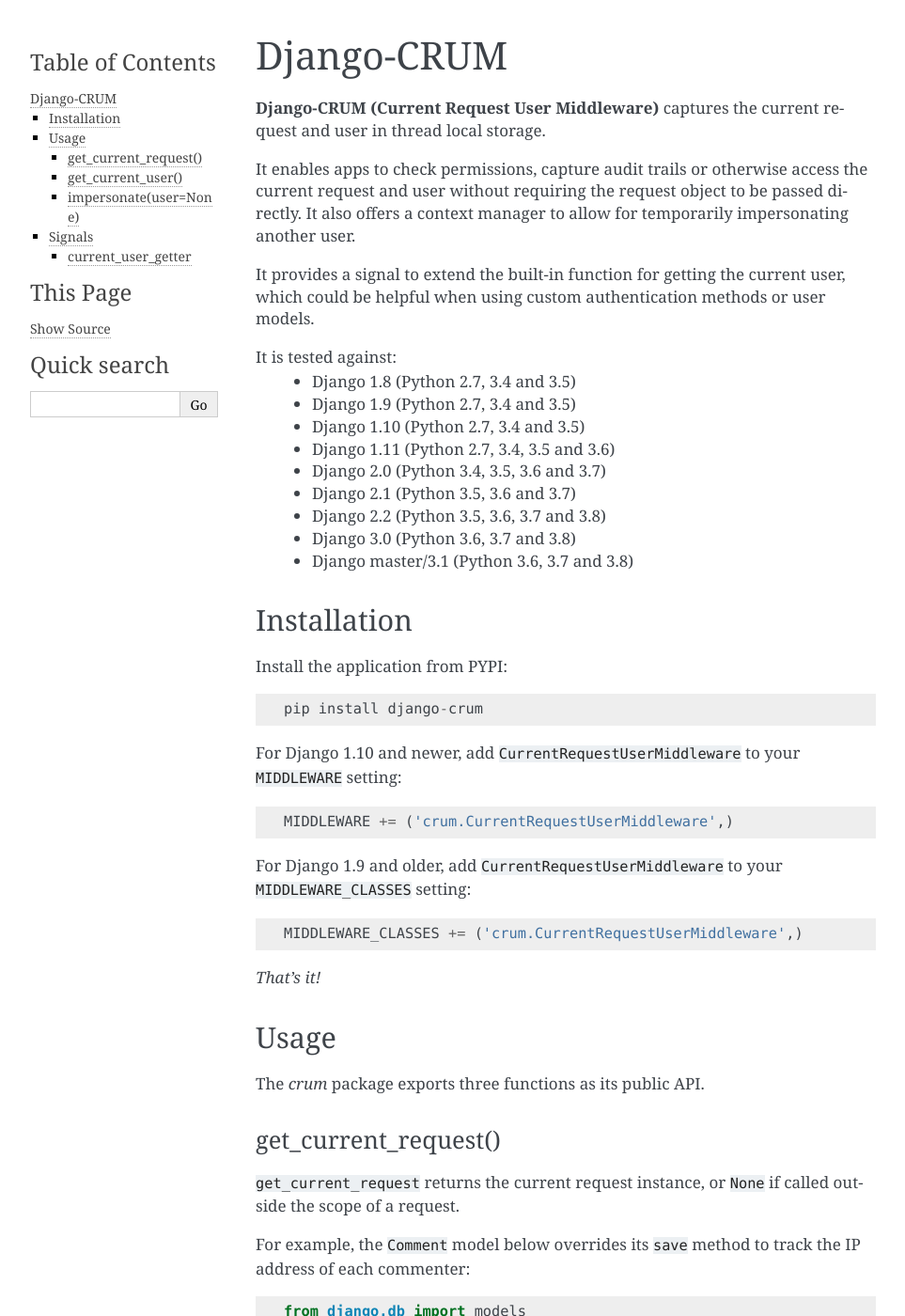
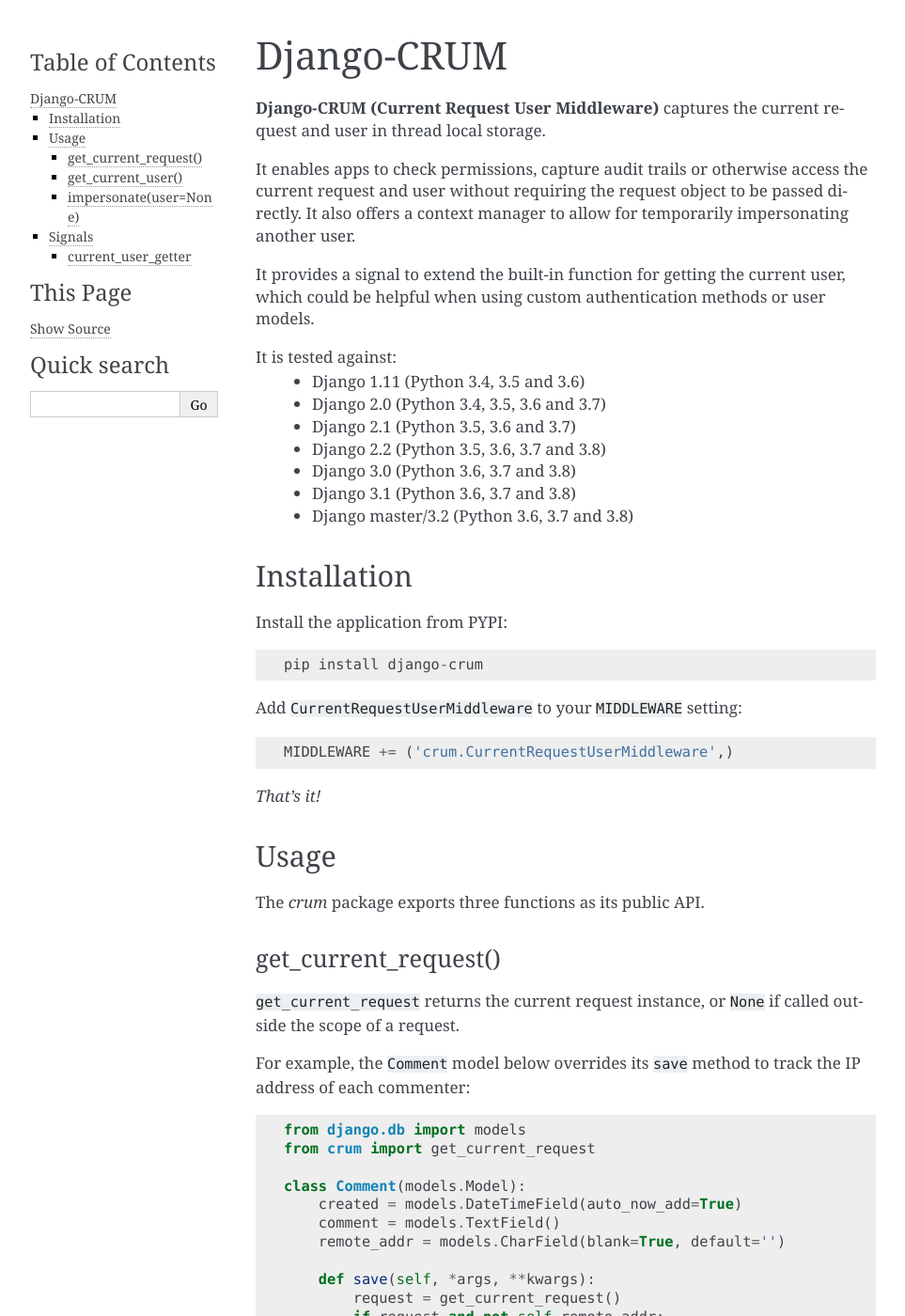
Before and after one commit to ninemoreminutes/django-crum, a Sphinx documentation site: the page built from docs/index.rst, in a window 1280 px wide and 1400 px high. Shown: the whole window at 94% size, without its empty margins (148-1111 px from the left). Built offline with Sphinx 7.4.7, drawn with Linux system fonts in a browser that asks for light colours.

Commit message:
Drop testing support for Django < 1.11 and Python 2.7, add Django 3.1.

```diff
--- a/docs/index.rst
+++ b/docs/index.rst
@@ -19,15 +19,13 @@
 models.
 
 It is tested against:
- * Django 1.8 (Python 2.7, 3.4 and 3.5)
- * Django 1.9 (Python 2.7, 3.4 and 3.5)
- * Django 1.10 (Python 2.7, 3.4 and 3.5)
- * Django 1.11 (Python 2.7, 3.4, 3.5 and 3.6)
+ * Django 1.11 (Python 3.4, 3.5 and 3.6)
  * Django 2.0 (Python 3.4, 3.5, 3.6 and 3.7)
  * Django 2.1 (Python 3.5, 3.6 and 3.7)
  * Django 2.2 (Python 3.5, 3.6, 3.7 and 3.8)
  * Django 3.0 (Python 3.6, 3.7 and 3.8)
- * Django master/3.1 (Python 3.6, 3.7 and 3.8)
+ * Django 3.1 (Python 3.6, 3.7 and 3.8)
+ * Django master/3.2 (Python 3.6, 3.7 and 3.8)
 
 Installation
 ------------
@@ -36,15 +34,10 @@
 
     pip install django-crum
 
-For Django 1.10 and newer, add ``CurrentRequestUserMiddleware`` to your
+Add ``CurrentRequestUserMiddleware`` to your
 ``MIDDLEWARE`` setting::
 
     MIDDLEWARE += ('crum.CurrentRequestUserMiddleware',)
-
-For Django 1.9 and older, add ``CurrentRequestUserMiddleware`` to your
-``MIDDLEWARE_CLASSES`` setting::
-
-    MIDDLEWARE_CLASSES += ('crum.CurrentRequestUserMiddleware',)
 
 *That's it!*
 
--- a/setup.cfg
+++ b/setup.cfg
@@ -23,19 +23,16 @@
 	Development Status :: 4 - Beta
 	Environment :: Web Environment
 	Framework :: Django
-	Framework :: Django :: 1.8
-	Framework :: Django :: 1.9
-	Framework :: Django :: 1.10
 	Framework :: Django :: 1.11
 	Framework :: Django :: 2.0
 	Framework :: Django :: 2.1
 	Framework :: Django :: 2.2
 	Framework :: Django :: 3.0
+	Framework :: Django :: 3.1
 	Intended Audience :: Developers
 	License :: OSI Approved :: BSD License
 	Operating System :: OS Independent
 	Programming Language :: Python
-	Programming Language :: Python :: 2.7
 	Programming Language :: Python :: 3
 	Programming Language :: Python :: 3.4
 	Programming Language :: Python :: 3.5
```
Also changed, not shown: README.rst (+3 -5 lines), requirements.txt (+30 -29 lines), 6 other files.
